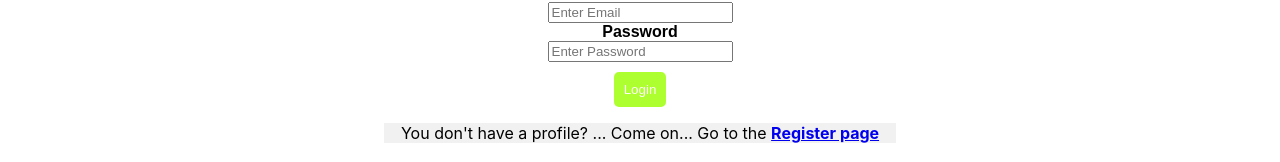
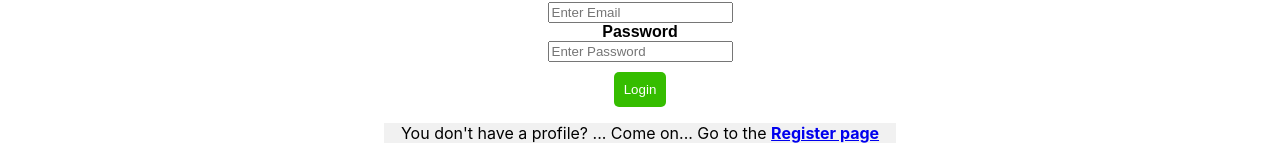
Before and after one commit to EmilPopovski24/PetBook, a React (Create React App) app in the folder petbookclient/: page /login in a window 1280 px wide. Shown: the part 580-742 px from the top of the page. Built offline with nearby package versions, Linux system fonts and the light colour scheme; no server answers.

Commit message:
Update Login.css

```diff
--- a/petbookclient/src/components/Login/Login.css
+++ b/petbookclient/src/components/Login/Login.css
@@ -3,7 +3,7 @@
     padding:10px;
     border:none;
     border-radius: 5px;
-    background-color: greenyellow;
+    background-color: rgb(53, 189, 0);
     margin-top: 5px;
     color: white;
     text-decoration: none;
```
